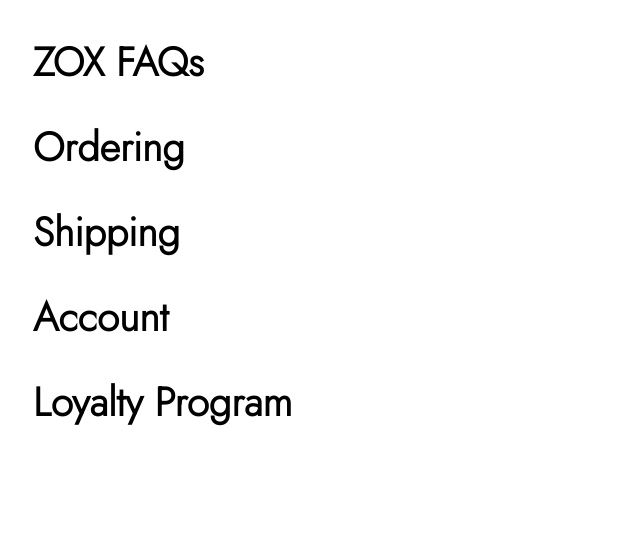
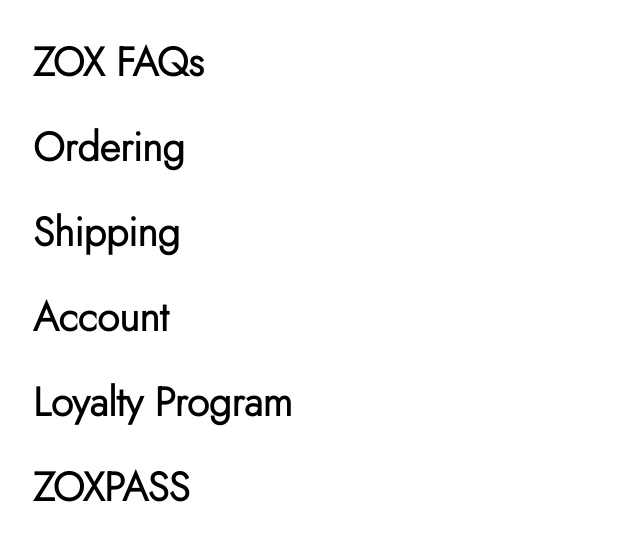
Before and after one commit to tydangelo18/zox-faq-skillz, a React (Create React App) app in the folder client/: page / in a window 1280 px wide. Shown: the top 540 px of the page, without its empty margins (0-640 px from the left). Built offline with nearby package versions, Linux system fonts and the light colour scheme.

Commit message:
Built ZoxPass title component and tested rendering.
Signed-off-by: Ty D'Angelo <tydangelo18@gmail.com>

```diff
--- a/client/src/App.js
+++ b/client/src/App.js
@@ -4,6 +4,7 @@
 import ShippingTitle from "./components/sections/shipping/title/ShippingTitle";
 import AccountTitle from "./components/sections/account/title/AccountTitle";
 import LoyaltyTitle from "./components/sections/loyalty/title/LoyaltyTitle";
+import ZoxPassTitle from "./components/sections/zoxpass/title/ZoxPassTitle";
 
 function App() {
   return (
@@ -13,6 +14,7 @@
       <ShippingTitle />
       <AccountTitle />
       <LoyaltyTitle />
+      <ZoxPassTitle />
     </div>
   );
 }
--- /dev/null
+++ b/client/src/components/sections/zoxpass/title/ZoxPassTitle.js
@@ -0,0 +1,12 @@
+import React from "react";
+import "../../../styles/styles.css";
+
+const ZoxPassTitle = () => {
+  return (
+    <div title="zoxPassTitle" className="zoxPassTitleDiv">
+      <h2 className="zoxPassTitle">ZOXPASS</h2>
+    </div>
+  );
+};
+
+export default ZoxPassTitle;
--- a/client/src/components/styles/styles.css
+++ b/client/src/components/styles/styles.css
@@ -2,7 +2,8 @@
 .orderingTitleDiv,
 .shippingTitleDiv,
 .accountTitleDiv,
-.loyaltyTitleDiv {
+.loyaltyTitleDiv,
+.zoxPassTitleDiv {
   margin-top: 40px;
   margin-bottom: 10px;
 }
@@ -11,7 +12,8 @@
 .orderingTitle,
 .shippingTitle,
 .accountTitle,
-.loyaltyTitle {
+.loyaltyTitle,
+.zoxPassTitle {
   color: black;
   font-size: 40px;
   font-weight: bold;
```
Also changed, not shown: 1 other file (tests, documents, lock files or other folders).
